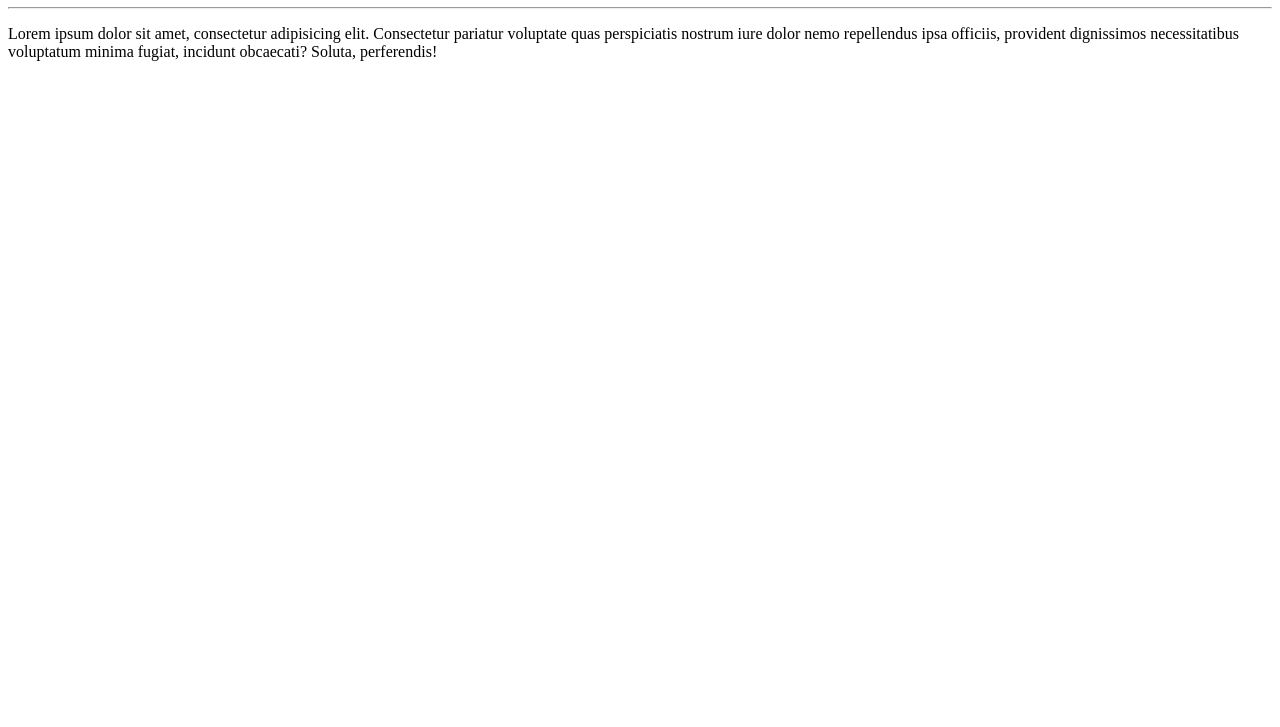
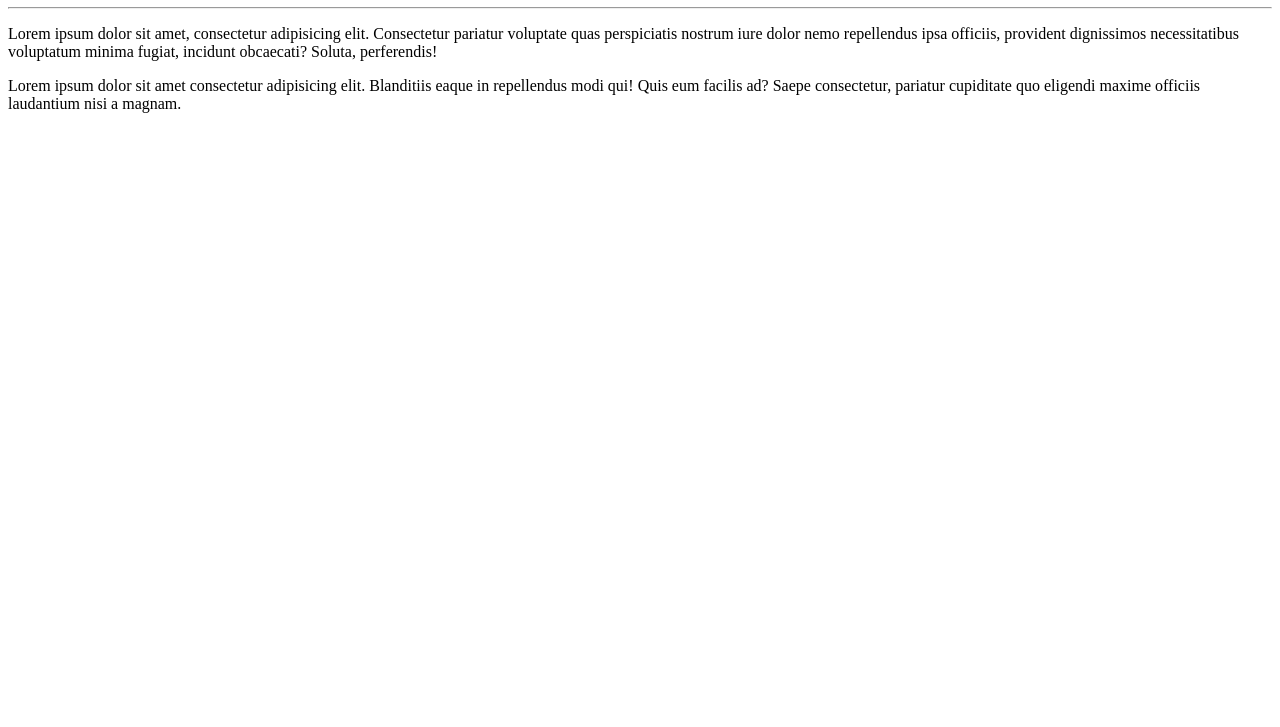
Before and after one commit to felipecolodiano/Ola-Mundo, a plain HTML site: page site-exemplo/index.html in a window 1280 px wide. Shown: the part 73-800 px from the top of the page. Drawn offline with Linux system fonts and the light colour scheme.

Commit message:
adicionei um parágrafo

```diff
--- a/site-exemplo/index.html
+++ b/site-exemplo/index.html
@@ -9,5 +9,6 @@
     <h1>Olá, Mundo</h1>
     <hr>
     <p>Lorem ipsum dolor sit amet, consectetur adipisicing elit. Consectetur pariatur voluptate quas perspiciatis nostrum iure dolor nemo repellendus ipsa officiis, provident dignissimos necessitatibus voluptatum minima fugiat, incidunt obcaecati? Soluta, perferendis!</p>
+    <p>Lorem ipsum dolor sit amet consectetur adipisicing elit. Blanditiis eaque in repellendus modi qui! Quis eum facilis ad? Saepe consectetur, pariatur cupiditate quo eligendi maxime officiis laudantium nisi a magnam.</p>
 </body>
 </html>
```
